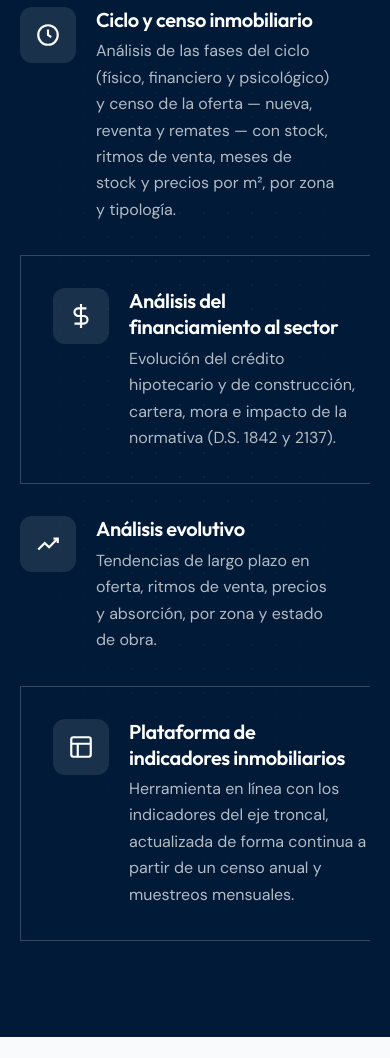
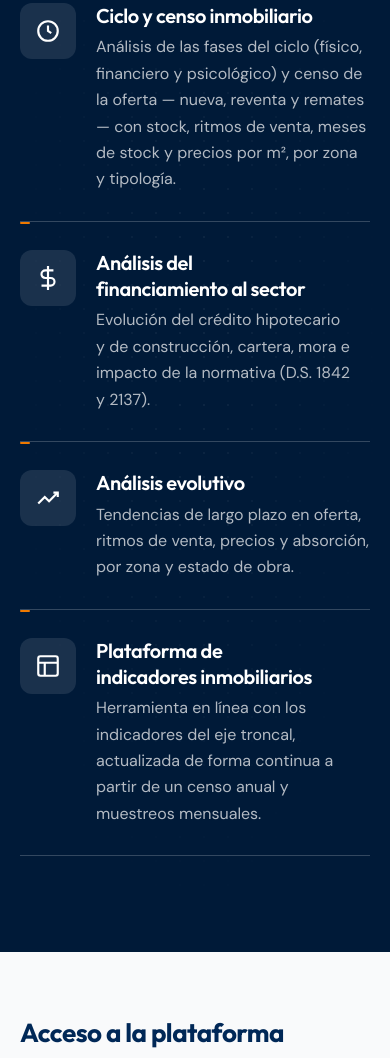
Before and after one commit to citrino-bo/web, a plain HTML site: page inteligencia-inmobiliaria.html in a window 390 px wide. Shown: the part 942-2000 px from the top of the page. Drawn offline with Linux system fonts and the light colour scheme.

Commit message:
feat(motion): la banda de Inteligencia entra en cascada
El bloque de una columna estaba antes de la base, así que los ítems pares conservaban borde y sangría en móvil.

```diff
--- a/inteligencia-inmobiliaria.html
+++ b/inteligencia-inmobiliaria.html
@@ -84,28 +84,28 @@
             <div class="container">
                 <h2 class="banda-titulo scroll-reveal">Qué incluye la plataforma</h2>
                 <ul class="banda-lista">
-                        <li class="banda-item scroll-reveal">
+                        <li class="banda-item">
                             <span class="banda-icono"><svg viewBox="0 0 24 24" fill="none" stroke="currentColor" stroke-width="2" aria-hidden="true"><circle cx="12" cy="12" r="9"></circle><path d="M12 7v5l3 2"></path></svg></span>
                             <div>
                                 <h3>Ciclo y censo inmobiliario</h3>
                                 <p>Análisis de las fases del ciclo (físico, financiero y psicológico) y censo de la oferta — nueva, reventa y remates — con stock, ritmos de venta, meses de stock y precios por m², por zona y tipología.</p>
                             </div>
                         </li>
-                        <li class="banda-item scroll-reveal">
+                        <li class="banda-item">
                             <span class="banda-icono"><svg viewBox="0 0 24 24" fill="none" stroke="currentColor" stroke-width="2" aria-hidden="true"><path d="M12 1v22M17 5H9.5a3.5 3.5 0 000 7h5a3.5 3.5 0 010 7H6"></path></svg></span>
                             <div>
                                 <h3>Análisis del financiamiento al sector</h3>
                                 <p>Evolución del crédito hipotecario y de construcción, cartera, mora e impacto de la normativa (D.S. 1842 y 2137).</p>
                             </div>
                         </li>
-                        <li class="banda-item scroll-reveal">
+                        <li class="banda-item">
                             <span class="banda-icono"><svg viewBox="0 0 24 24" fill="none" stroke="currentColor" stroke-width="2" aria-hidden="true"><path d="M3 17l6-6 4 4 8-8"></path><path d="M17 7h4v4"></path></svg></span>
                             <div>
                                 <h3>Análisis evolutivo</h3>
                                 <p>Tendencias de largo plazo en oferta, ritmos de venta, precios y absorción, por zona y estado de obra.</p>
                             </div>
                         </li>
-                        <li class="banda-item scroll-reveal">
+                        <li class="banda-item">
                             <span class="banda-icono"><svg viewBox="0 0 24 24" fill="none" stroke="currentColor" stroke-width="2" aria-hidden="true"><rect x="3" y="3" width="18" height="18" rx="2"></rect><path d="M3 9h18M9 21V9"></path></svg></span>
                             <div>
                                 <h3>Plataforma de indicadores inmobiliarios</h3>
--- a/script.js
+++ b/script.js
@@ -141,6 +141,23 @@ document.addEventListener('DOMContentLoaded', function() {
             listasUnidad.forEach(function(l) { observadorLista.observe(l); });
         } else {
             listasUnidad.forEach(function(l) { l.classList.add('lista-visible'); });
+        }
+    }
+
+    // ── Inteligencia: la banda entra en cascada, sin atarse al scroll ──
+    const listasBanda = document.querySelectorAll('.banda-lista');
+    if (listasBanda.length) {
+        if ('IntersectionObserver' in window) {
+            const observadorBanda = new IntersectionObserver(function(entries) {
+                entries.forEach(function(entry) {
+                    if (!entry.isIntersecting) return;
+                    entry.target.classList.add('banda-visible');
+                    observadorBanda.unobserve(entry.target);
+                });
+            }, { threshold: 0.2 });
+            listasBanda.forEach(function(l) { observadorBanda.observe(l); });
+        } else {
+            listasBanda.forEach(function(l) { l.classList.add('banda-visible'); });
         }
     }
 
--- a/styles.css
+++ b/styles.css
@@ -1243,7 +1243,9 @@ img {
     color: #fff;
     padding: 6rem 0;
     position: relative;
+    /* hidden crea un contenedor de scroll propio y congela el timeline de vista de los ítems: clip recorta igual, sin scroll. */
     overflow: hidden;
+    overflow: clip;
 }
 
 .banda-oscura::before {
@@ -1285,29 +1287,31 @@ img {
     border-top: 1px solid var(--white-20);
 }
 
-@media (max-width: 900px) {
-    .banda-lista {
-        grid-template-columns: minmax(0, 1fr);
-    }
-
-    .banda-item,
-    .banda-item:nth-child(even) {
-        padding: 1.75rem 0;
-        border-left: 0;
-    }
-}
-
 .banda-item {
     display: flex;
     gap: 1.25rem;
     align-items: flex-start;
     padding: 2rem 2rem 2rem 0;
     border-bottom: 1px solid var(--white-20);
+    position: relative;
 }
 
 .banda-item:nth-child(even) {
     padding: 2rem 0 2rem 2rem;
     border-left: 1px solid var(--white-20);
+}
+
+/* Una columna: los pares pierden borde y sangría. Va después de la base o la base gana. */
+@media (max-width: 900px) {
+    .banda-lista {
+        grid-template-columns: minmax(0, 1fr);
+    }
+
+    .banda-item,
+    .banda-item:nth-child(even) {
+        padding: 1.75rem 0;
+        border-left: 0;
+    }
 }
 
 .banda-icono {
@@ -1339,6 +1343,72 @@ img {
     line-height: 1.65;
     color: var(--white-70);
     max-width: 38rem;
+}
+
+/* ── Inteligencia: la banda entra en cascada y el guion se traza ── */
+
+/* El guion se apoya en la divisoria del ítem, alineado con el borde de la columna. */
+.banda-item::before {
+    content: '';
+    position: absolute;
+    left: 0;
+    top: 0;
+    width: 10px;
+    height: 2px;
+    border-radius: 1px;
+    background: var(--secondary-color);
+}
+
+.banda-item { --i: 0; }
+.banda-item:nth-child(2) { --i: 1; }
+.banda-item:nth-child(3) { --i: 2; }
+.banda-item:nth-child(4) { --i: 3; }
+
+/* Arriba de 768px cada ítem se escribe atado al scroll y arranca 4% del recorrido después del anterior. */
+@media (min-width: 768px) {
+    @supports (animation-timeline: view()) {
+        @media (prefers-reduced-motion: no-preference) {
+            .banda-item {
+                view-timeline-name: --item;
+                animation: escribir linear both;
+                animation-timeline: view();
+                animation-range: cover calc(var(--i) * 4%) cover calc(45% + var(--i) * 4%);
+            }
+
+            .banda-item::before {
+                transform-origin: left;
+                animation: trazar linear both;
+                animation-timeline: --item;
+                animation-range: cover calc(var(--i) * 4%) cover calc(28% + var(--i) * 4%);
+            }
+        }
+    }
+}
+
+/* Móvil: la misma cascada una vez, sin atarse al scroll. */
+@media (max-width: 767px) {
+    .js .banda-item {
+        opacity: 0;
+        transform: translateY(10px);
+        transition: opacity 0.4s cubic-bezier(0.16, 1, 0.3, 1), transform 0.4s cubic-bezier(0.16, 1, 0.3, 1);
+        transition-delay: calc(var(--i) * 70ms);
+    }
+
+    .js .banda-item::before {
+        transform: scaleX(0);
+        transform-origin: left;
+        transition: transform 0.35s cubic-bezier(0.16, 1, 0.3, 1);
+        transition-delay: calc(var(--i) * 70ms + 90ms);
+    }
+
+    .js .banda-lista.banda-visible .banda-item {
+        opacity: 1;
+        transform: none;
+    }
+
+    .js .banda-lista.banda-visible .banda-item::before {
+        transform: scaleX(1);
+    }
 }
 
 /* ── Accesos a reportes ─────────────────────── */
@@ -2495,6 +2565,17 @@ a.empresa:hover .empresa-nombre {
     .js .scroll-reveal {
         opacity: 1;
         transform: none;
+    }
+
+    .js .banda-item {
+        opacity: 1;
+        transform: none;
+        transition: none;
+    }
+
+    .js .banda-item::before {
+        transform: none;
+        transition: none;
     }
 
     .marquee-content {
```
Also changed, not shown: .impeccable/config.json.
